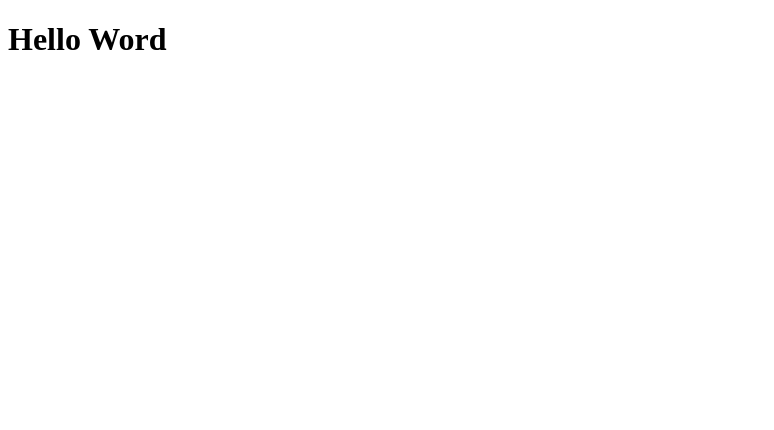
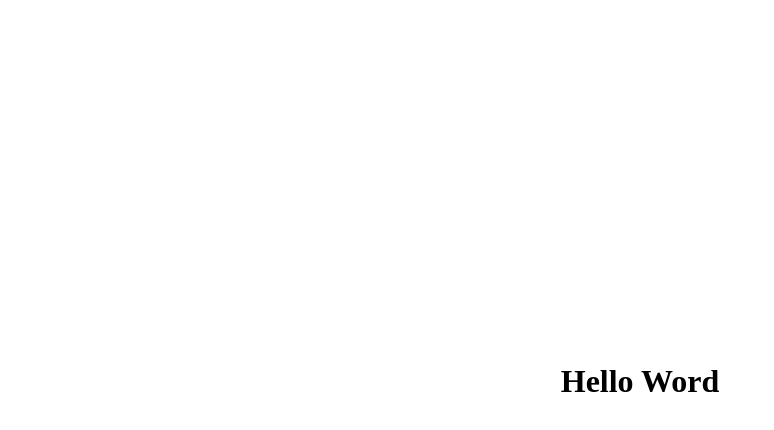
Before and after one commit to JordyPradaYanes/RepoPrueba, a plain HTML site: page index.html in a window 1280 px wide. Shown: the whole page, without its empty margins (0-774 px from the left). Drawn offline with Linux system fonts and the light colour scheme.

Commit message:
center h1

```diff
--- a/index.html
+++ b/index.html
@@ -6,6 +6,6 @@
     <title>Document</title>
 </head>
 <body>
-    <h1>Hello Word</h1>
+    <h1 style="width: 100%; height: 90vh; display: flex; justify-content: center; align-items: center;">Hello Word</h1>
 </body>
 </html>
```
